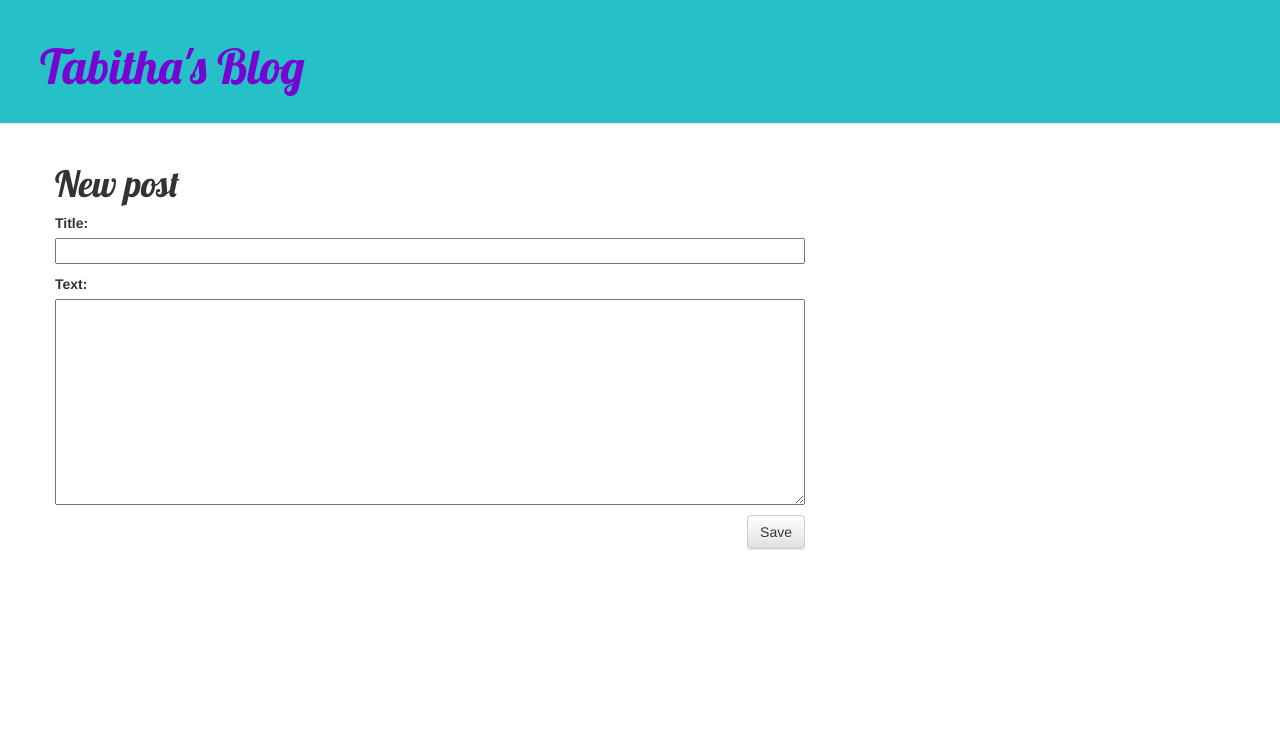
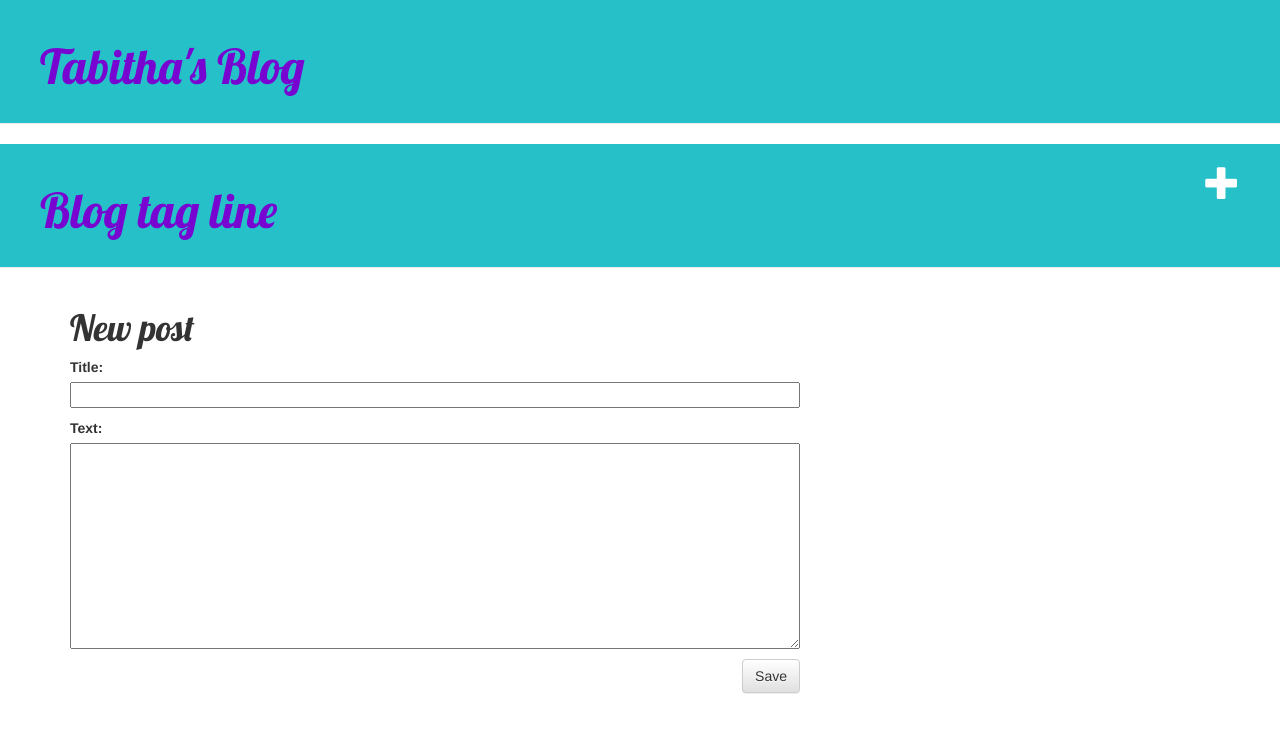
Before and after one commit to tabithabutcher/my-first-blog, a Django app: page /post/new/ in a window 1280 px wide. Shown: the top 733 px of the page. Run offline with Django 3.2, Linux system fonts and the light colour scheme; some libraries are stand-ins or nearby versions.

Commit message:
css issues

```diff
--- a/blog/templates/blog/base.html
+++ b/blog/templates/blog/base.html
@@ -5,17 +5,19 @@
         <link rel="stylesheet" href="//maxcdn.bootstrapcdn.com/bootstrap/3.2.0/css/bootstrap.min.css">
         <link rel="stylesheet" href="//maxcdn.bootstrapcdn.com/bootstrap/3.2.0/css/bootstrap-theme.min.css">
         <link href="//fonts.googleapis.com/css?family=Lobster&subset=latin,latin-ext" rel="stylesheet" type="text/css">
-        <link rel="stylesheet" href="{% static 'css/blog.css' %}">
+        <link rel="stylesheet" href="{% static 'blog/css/blog.css' %}">
 
     </head>
     <div class="page-header">
     <h1><a href="/">Tabitha's Blog</a></h1>
 </div>
-
+<div class="page-header">
+<a href="{% url 'post_new' %}" class="top-menu"><span class="glyphicon glyphicon-plus"></span></a>
+ <h1><a href="/">Blog tag line</a></h1>
     <body>
           </div>
           <div class="content container">
-              <div class="row">
+              <div clurl(r'^post/new/$', views.post_new, name='post_new'),ass="row">
                   <div class="col-md-8">
                   {% block content %}
                   {% endblock %}
```
Also changed, not shown: blog/static/blog/css/blog.css (renamed from blog/Static/css/blog.css).
